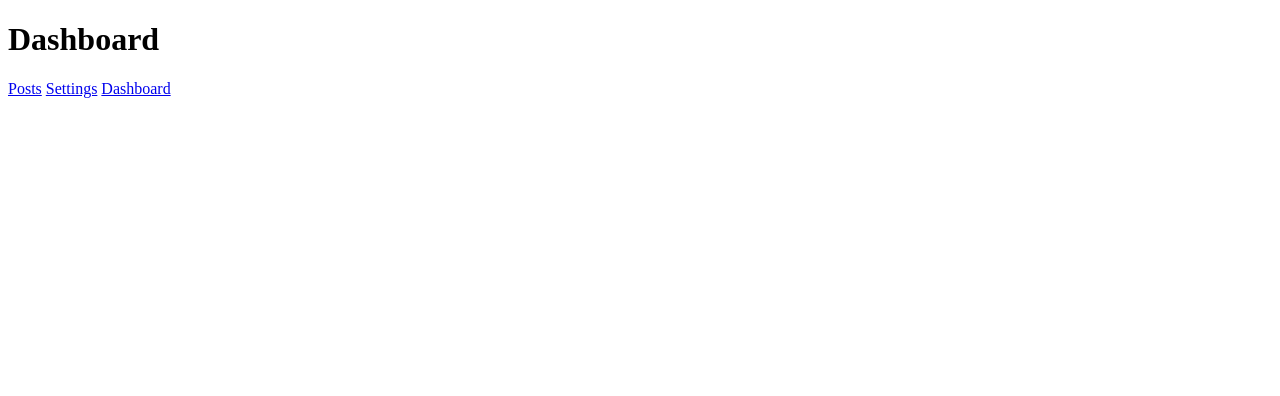
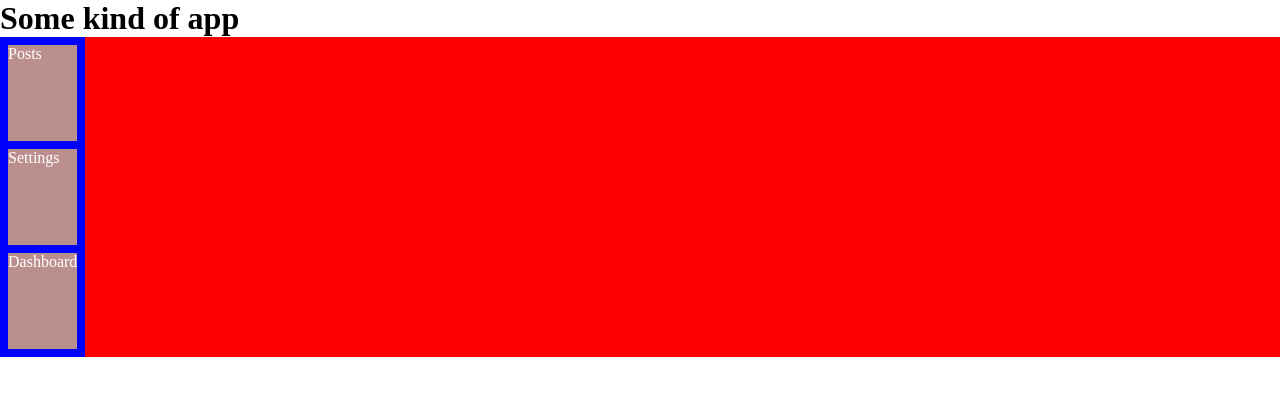
Before and after one commit to Twentyquid/single_page_app, a website: page index.html in a window 1280 px wide. Drawn offline with Linux system fonts and the light colour scheme.

Commit message:
started doing css added scss for styling still learnin sass

```diff
--- a/index.html
+++ b/index.html
@@ -4,14 +4,21 @@
     <meta charset="UTF-8">
     <meta http-equiv="X-UA-Compatible" content="IE=edge">
     <meta name="viewport" content="width=device-width, initial-scale=1.0">
+    <link rel="stylesheet" href="/css/main.css">
     <title>Document</title>
 </head>
 <body>
-    <h1>Dashboard</h1>
-    <a data_link href="/posts">Posts</a>
-    <a data_link href="/settings">Settings</a>
-    <a data_link href="/">Dashboard</a>
-    <script type="module" src="/js/index.js"></script>
-    <div id="appBody"></div>
+    <h1>Some kind of app</h1>
+    <div class="container">
+        <div class="navigation">
+            <a data_link href="/posts">Posts</a>
+            <a data_link href="/settings">Settings</a>
+            <a data_link href="/">Dashboard</a>
+            </div>
+        <div class="main_body" id="appBody">
+
+        </div>
+    </div>
+<script type="module" src="/js/index.js"></script>
 </body>
 </html>
--- a/package.json
+++ b/package.json
@@ -17,6 +17,7 @@
   "author": "Twentyquid",
   "license": "ISC",
   "dependencies": {
-    "express": "^4.17.1"
+    "express": "^4.17.1",
+    "mysql": "^2.18.1"
   }
 }
--- /dev/null
+++ b/public/css/main.scss
@@ -0,0 +1,35 @@
+*{
+    padding: 0;
+    margin: 0;
+    box-sizing: border-box;
+}
+
+
+.container{
+    display: flex;
+    justify-content: space-between;
+    min-height: 40vh;
+}
+
+.navigation{
+    background-color: blue;
+    display: flex;
+    flex-direction: column;
+    justify-content: space-between;
+    padding: 0.5em 0.5em;
+    a{
+        text-decoration: none;
+        color: white;
+        background-color: rosybrown;
+        flex: 1;
+    }
+    a + a{
+        margin-top: 0.5em;
+    }
+}
+
+.main_body {
+    background-color: red;
+    flex: 1;
+    padding: 0.5em;
+}
--- a/public/js/pages/dashboard.js
+++ b/public/js/pages/dashboard.js
@@ -7,7 +7,7 @@ export default class extends mainpage {
     }
     async getHtml(){
         return `
-        <h1>Welcome back Dom</h1>
+        <h2>Welcome back Dom</h1>
         <p>something goes here that tells about the dashboard</p>
         <p>I should have better used lorem ipsum</p>
         <p> But idon't know why i don't want to do that</p>
```
Also changed, not shown: public/css/main.css (added), 2 other files.
